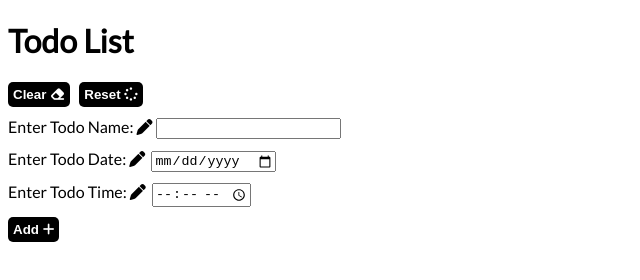
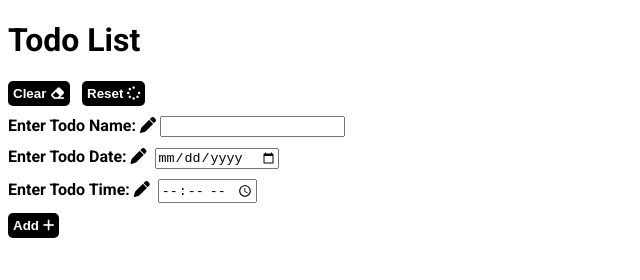
Before and after one commit to PolymorFox/Todo-List, a plain HTML site: page index.html in a window 1280 px wide. Shown: the whole page, without its empty margins (0-640 px from the left). Drawn offline with Linux system fonts and the light colour scheme.

Commit message:
Added more Google Fonts

```diff
--- a/index.html
+++ b/index.html
@@ -8,7 +8,7 @@
     <link rel="preconnect" href="https://fonts.googleapis.com" />
     <link rel="preconnect" href="https://fonts.gstatic.com" crossorigin />
     <link
-      href="https://fonts.googleapis.com/css2?family=Lato&display=swap"
+      href="https://fonts.googleapis.com/css2?family=Open+Sans:wght@600&family=Roboto:wght@700&display=swap"
       rel="stylesheet"
     />
 
--- a/style.css
+++ b/style.css
@@ -1,5 +1,9 @@
-body {
-  font-family: "Lato", sans-serif;
+h1 {
+  font-family: "Roboto", sans-serif;
+}
+label {
+  font-family: "Open Sans", sans-serif;
+  font-family: "Roboto", sans-serif;
 }
 
 button {
```
